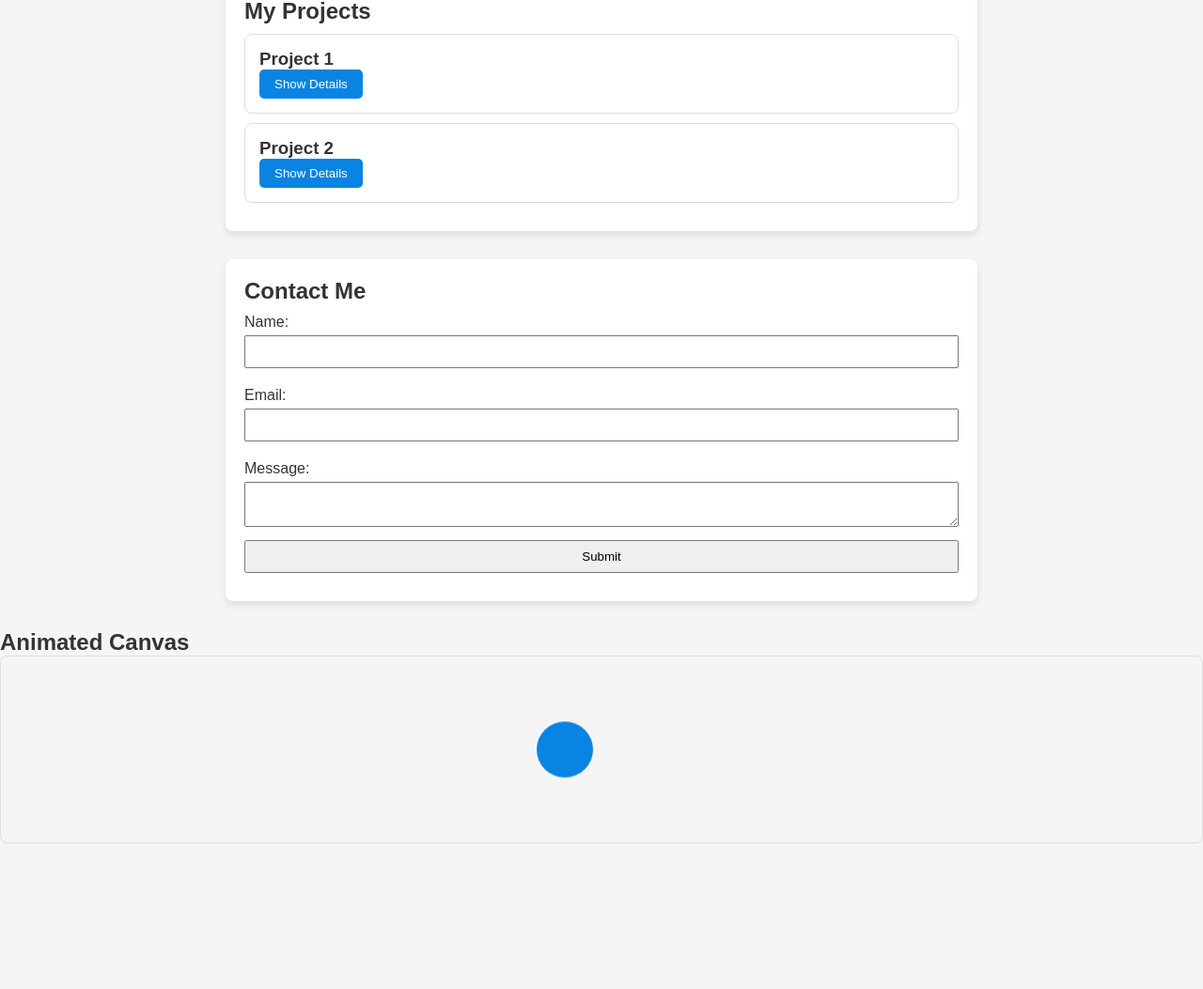
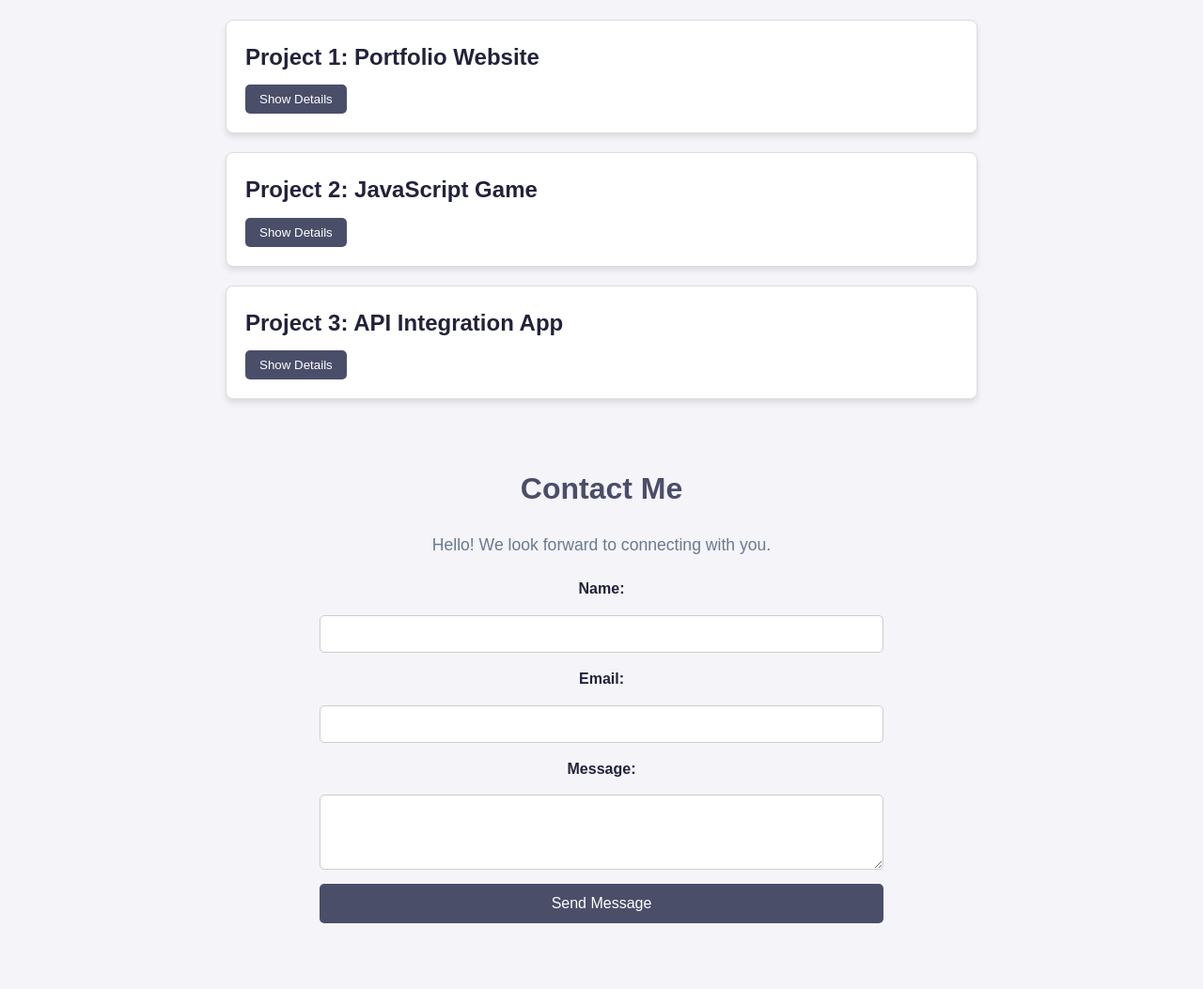
Before and after one commit to bkbasit73/Interactivity, a plain HTML site: page index.html in a window 1280 px wide. Shown: the part 205-1258 px from the top of the page at 94% size. Before the commit the page ends 1107 px from the top, so only its background shows below. Drawn offline with Linux system fonts and the light colour scheme.

Commit message:
Add project gallery and contact form

```diff
--- a/index.html
+++ b/index.html
@@ -3,56 +3,83 @@
   <head>
     <meta charset="UTF-8" />
     <meta name="viewport" content="width=device-width, initial-scale=1.0" />
-    <title>Interactive Portfolio</title>
+    <title>Portfolio Page</title>
     <link rel="stylesheet" href="style.css" />
+    <script src="script.js" defer></script>
   </head>
   <body>
+    <!-- Header Section -->
     <header>
-      <h1>My Interactive Portfolio</h1>
-      <p>Welcome! Explore my projects and recent updates below.</p>
-      <div id="location-info">Fetching your location...</div>
+      <h1>Welcome to My Portfolio</h1>
+      <p>Explore my projects and get in touch with me!</p>
     </header>
 
     <!-- Project Gallery Section -->
-    <section class="project-gallery">
+    <section id="projects">
       <h2>My Projects</h2>
+
+      <!-- Sample Project 1 -->
       <div class="project">
-        <h3>Project 1</h3>
-        <button class="toggle-btn">Show Details</button>
-        <div class="project-details">
-          <p>This project focuses on ...</p>
+        <h3>Project 1: Portfolio Website</h3>
+        <button class="toggle-details">Show Details</button>
+        <div class="project-details" style="display: none">
+          <p>
+            This project showcases my portfolio, including all the work I have
+            completed so far.
+          </p>
         </div>
       </div>
+
+      <!-- Sample Project 2 -->
       <div class="project">
-        <h3>Project 2</h3>
-        <button class="toggle-btn">Show Details</button>
-        <div class="project-details">
-          <p>This project explores ...</p>
+        <h3>Project 2: JavaScript Game</h3>
+        <button class="toggle-details">Show Details</button>
+        <div class="project-details" style="display: none">
+          <p>
+            This is a browser-based game created using JavaScript, HTML, and
+            CSS.
+          </p>
+        </div>
+      </div>
+
+      <!-- Sample Project 3 -->
+      <div class="project">
+        <h3>Project 3: API Integration App</h3>
+        <button class="toggle-details">Show Details</button>
+        <div class="project-details" style="display: none">
+          <p>
+            An application that uses an external API to fetch and display
+            dynamic data.
+          </p>
         </div>
       </div>
     </section>
 
-    <!-- Contact Form Section -->
-    <section class="contact">
+    <!-- Contact Section -->
+    <section id="contact">
       <h2>Contact Me</h2>
+
+      <!-- Location-based greeting -->
+      <p id="location-greeting">
+        Hello! We look forward to connecting with you.
+      </p>
+
+      <!-- Contact Form -->
       <form id="contact-form">
         <label for="name">Name:</label>
         <input type="text" id="name" required />
+        <small class="error-message"></small>
+
         <label for="email">Email:</label>
         <input type="email" id="email" required />
+        <small class="error-message"></small>
+
         <label for="message">Message:</label>
         <textarea id="message" required></textarea>
-        <button type="submit">Submit</button>
-        <p id="form-error" class="error-message"></p>
+        <small class="error-message"></small>
+
+        <button type="submit">Send Message</button>
       </form>
     </section>
-
-    <!-- Optional Canvas Animation Section -->
-    <section>
-      <h2>Animated Canvas</h2>
-      <canvas id="myCanvas"></canvas>
-    </section>
-
-    <script src="script.js" defer></script>
   </body>
 </html>
--- a/script.js
+++ b/script.js
@@ -1,69 +1,85 @@
-document.addEventListener("DOMContentLoaded", function() {
-    // Geolocation API for displaying user location
-    const locationInfo = document.getElementById("location-info");
-
-    if ("geolocation" in navigator) {
-        navigator.geolocation.getCurrentPosition(
-            (position) => {
-                const { latitude, longitude } = position.coords;
-                locationInfo.innerHTML = `Your location: Latitude ${latitude.toFixed(2)}, Longitude ${longitude.toFixed(2)}`;
-            },
-            () => {
-                locationInfo.innerHTML = "Location access denied.";
-            }
-        );
-    } else {
-        locationInfo.innerHTML = "Geolocation is not supported by your browser.";
-    }
-
-    // Project Gallery Toggle
-    const toggleButtons = document.querySelectorAll(".toggle-btn");
-
+document.addEventListener('DOMContentLoaded', () => {
+    // Toggle project details visibility
+    const toggleButtons = document.querySelectorAll('.toggle-details');
     toggleButtons.forEach(button => {
-        button.addEventListener("click", function() {
-            const details = button.nextElementSibling;
-            details.style.display = details.style.display === "none" || details.style.display === "" ? "block" : "none";
-            button.textContent = details.style.display === "block" ? "Hide Details" : "Show Details";
-        });
+      button.addEventListener('click', () => {
+        const details = button.nextElementSibling;
+        const isHidden = details.style.display === 'none' || details.style.display === '';
+        details.style.display = isHidden ? 'block' : 'none';
+        button.textContent = isHidden ? 'Hide Details' : 'Show Details';
+      });
     });
 
-    // Contact Form Validation
-    const contactForm = document.getElementById("contact-form");
-    const formError = document.getElementById("form-error");
+    // Form validation
+    const form = document.getElementById('contact-form');
+    const nameField = document.getElementById('name');
+    const emailField = document.getElementById('email');
+    const messageField = document.getElementById('message');
 
-    contactForm.addEventListener("submit", function(event) {
-        formError.style.display = "none";
-        const name = document.getElementById("name").value.trim();
-        const email = document.getElementById("email").value.trim();
-        const message = document.getElementById("message").value.trim();
+    const validateField = (field, message) => {
+      const errorMessage = field.nextElementSibling;
+      if (field.value.trim() === '') {
+        errorMessage.textContent = message;
+        errorMessage.style.display = 'block';
+        return false;
+      }
+      errorMessage.style.display = 'none';
+      return true;
+    };
 
-        if (!name || !email || !message) {
-            event.preventDefault();
-            formError.textContent = "All fields are required!";
-            formError.style.display = "block";
-        }
+    form.addEventListener('submit', (e) => {
+      e.preventDefault();
+
+      const isNameValid = validateField(nameField, 'Please enter your name.');
+      const isEmailValid = validateField(emailField, 'Please enter a valid email.');
+      const isMessageValid = validateField(messageField, 'Please enter your message.');
+
+      if (isNameValid && isEmailValid && isMessageValid) {
+        alert('Message sent successfully!');
+        form.reset();
+      }
     });
 
-    // Canvas Animation
-    const canvas = document.getElementById("myCanvas");
-    const ctx = canvas.getContext("2d");
+    // Custom Greeting Based on User Location
+    const displayLocationGreeting = (city, country) => {
+      const locationGreeting = document.getElementById('location-greeting');
+      locationGreeting.textContent = `Hello from ${city}, ${country}! We look forward to connecting with you.`;
+    };
 
-    canvas.width = canvas.clientWidth;
-    canvas.height = 200;
+    const fetchLocationDetails = (latitude, longitude) => {
+      const apiKey = 'YOUR_API_KEY_HERE';  // Replace with your API key
+      const url = `https://api.ipgeolocation.io/ipgeo?apiKey=${apiKey}&lat=${latitude}&long=${longitude}`;
 
-    let xPos = 0;
+      fetch(url)
+        .then(response => response.json())
+        .then(data => {
+          const city = data.city;
+          const country = data.country_name;
+          displayLocationGreeting(city, country);
+        })
+        .catch(error => {
+          console.error('Error fetching location details:', error);
+        });
+    };
 
-    function drawAnimation() {
-        ctx.clearRect(0, 0, canvas.width, canvas.height);
-        ctx.fillStyle = "#0984e3";
-        ctx.beginPath();
-        ctx.arc(xPos, 100, 30, 0, Math.PI * 2);
-        ctx.fill();
+    const useGeolocation = () => {
+      if ("geolocation" in navigator) {
+        navigator.geolocation.getCurrentPosition(
+          (position) => {
+            const { latitude, longitude } = position.coords;
+            fetchLocationDetails(latitude, longitude);
+          },
+          () => {
+            const locationGreeting = document.getElementById('location-greeting');
+            locationGreeting.textContent = 'Hello! We look forward to connecting with you.';
+          }
+        );
+      } else {
+        const locationGreeting = document.getElementById('location-greeting');
+        locationGreeting.textContent = 'Hello! We look forward to connecting with you.';
+      }
+    };
 
-        xPos += 2;
-        if (xPos > canvas.width) xPos = 0;
-
-        requestAnimationFrame(drawAnimation);
-    }
-    drawAnimation();
-});
+    // Call the Geolocation function on load
+    useGeolocation();
+  });
--- a/style.css
+++ b/style.css
@@ -1,70 +1,174 @@
+/* General Styles */
 * {
     margin: 0;
     padding: 0;
     box-sizing: border-box;
+    font-family: Arial, sans-serif;
 }
 
 body {
-    font-family: Arial, sans-serif;
-    background-color: #f5f5f5;
+    background-color: #f4f4f9;
     color: #333;
+    line-height: 1.6;
+    display: flex;
+    flex-direction: column;
+    align-items: center;
+    padding: 20px;
 }
 
+/* Header */
 header {
     text-align: center;
-    padding: 40px 20px;
-    background-color: #6c5ce7;
-    color: white;
+    margin-bottom: 40px;
 }
 
-.project-gallery, .contact {
+header h1 {
+    font-size: 2.5rem;
+    color: #4a4e69;
+}
+
+header p {
+    font-size: 1.2rem;
+    color: #7b7e83;
+}
+
+/* Project Gallery Section */
+#projects {
+    width: 100%;
     max-width: 800px;
-    margin: 30px auto;
-    padding: 20px;
-    background-color: white;
-    border-radius: 8px;
-    box-shadow: 0 4px 8px rgba(0, 0, 0, 0.1);
+    margin-bottom: 50px;
+}
+
+#projects h2 {
+    font-size: 2rem;
+    color: #4a4e69;
+    margin-bottom: 20px;
+    text-align: center;
 }
 
 .project {
-    margin: 10px 0;
-    padding: 15px;
+    background-color: #fff;
     border: 1px solid #ddd;
     border-radius: 8px;
+    padding: 20px;
+    margin-bottom: 20px;
+    box-shadow: 0 4px 6px rgba(0, 0, 0, 0.1);
+    transition: transform 0.3s ease;
 }
 
-.toggle-btn {
-    background-color: #0984e3;
-    color: white;
+.project:hover {
+    transform: translateY(-5px);
+}
+
+.project h3 {
+    font-size: 1.5rem;
+    color: #22223b;
+    margin-bottom: 10px;
+}
+
+.toggle-details {
+    background-color: #4a4e69;
+    color: #fff;
+    padding: 8px 15px;
     border: none;
-    padding: 8px 16px;
+    border-radius: 5px;
     cursor: pointer;
-    border-radius: 5px;
+    transition: background-color 0.3s ease;
+}
+
+.toggle-details:hover {
+    background-color: #6b7a8f;
 }
 
 .project-details {
     display: none;
+    margin-top: 15px;
+    color: #555;
 }
 
-.contact label {
-    display: block;
-    margin: 10px 0 5px;
+/* Contact Section */
+#contact {
+    width: 100%;
+    max-width: 600px;
+    margin-bottom: 50px;
+    text-align: center;
 }
 
-.contact input, .contact textarea, .contact button {
+#contact h2 {
+    font-size: 2rem;
+    color: #4a4e69;
+    margin-bottom: 20px;
+}
+
+#location-greeting {
+    font-size: 1.1rem;
+    color: #6b7a8f;
+    margin-bottom: 20px;
+}
+
+/* Contact Form */
+#contact-form {
+    display: flex;
+    flex-direction: column;
+    gap: 15px;
     width: 100%;
-    padding: 8px;
-    margin-bottom: 10px;
+}
+
+label {
+    font-weight: bold;
+    color: #22223b;
+}
+
+input, textarea {
+    padding: 10px;
+    font-size: 1rem;
+    border: 1px solid #ccc;
+    border-radius: 5px;
+    outline: none;
+    transition: border-color 0.3s ease;
+}
+
+input:focus, textarea:focus {
+    border-color: #4a4e69;
+}
+
+textarea {
+    resize: vertical;
+    min-height: 80px;
+}
+
+button[type="submit"] {
+    background-color: #4a4e69;
+    color: #fff;
+    padding: 12px;
+    font-size: 1rem;
+    border: none;
+    border-radius: 5px;
+    cursor: pointer;
+    transition: background-color 0.3s ease;
+}
+
+button[type="submit"]:hover {
+    background-color: #6b7a8f;
 }
 
 .error-message {
-    color: red;
+    color: #d9534f;
+    font-size: 0.9rem;
     display: none;
 }
 
-canvas {
-    width: 100%;
-    height: 200px;
-    border: 1px solid #ddd;
-    border-radius: 8px;
+/* Responsive Design */
+@media (max-width: 600px) {
+    header h1 {
+        font-size: 2rem;
+    }
+
+    .project h3 {
+        font-size: 1.2rem;
+    }
+
+    #contact h2, #projects h2 {
+        font-size: 1.5rem;
+    }
 }
```
